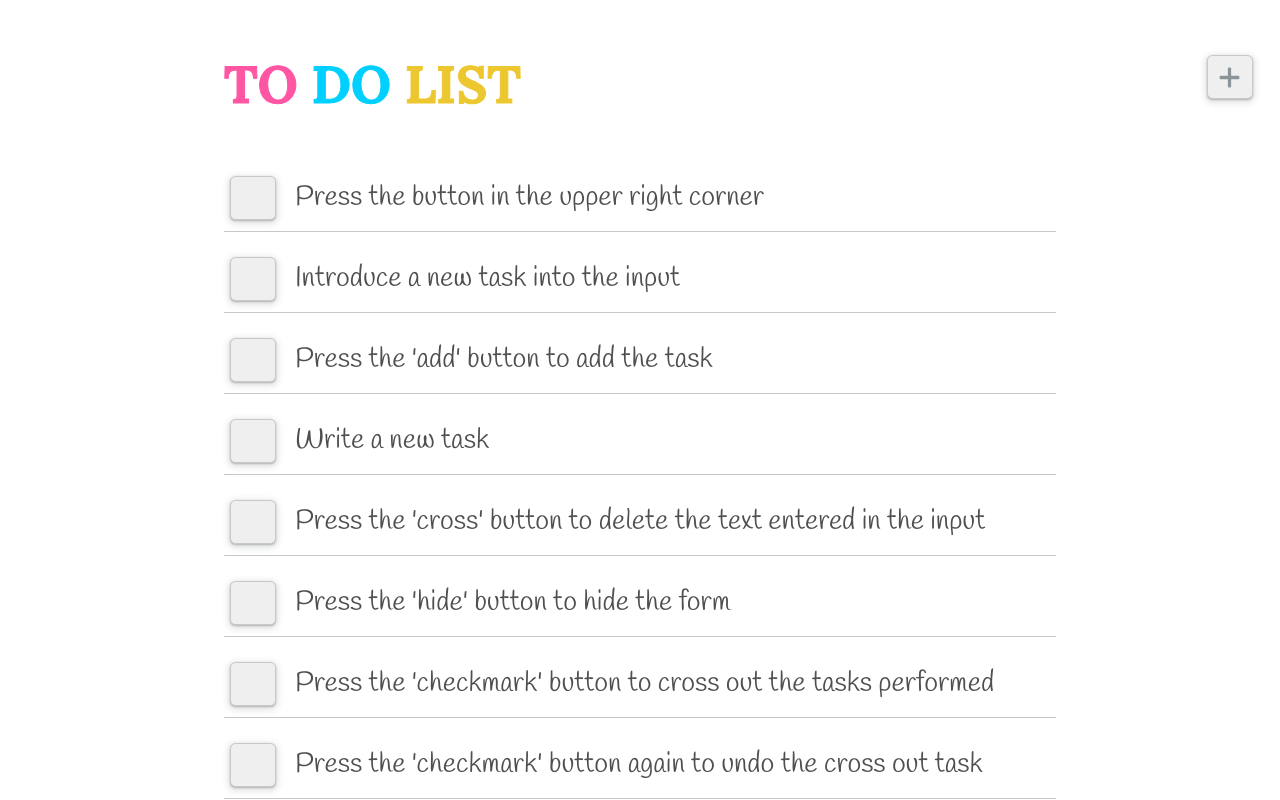
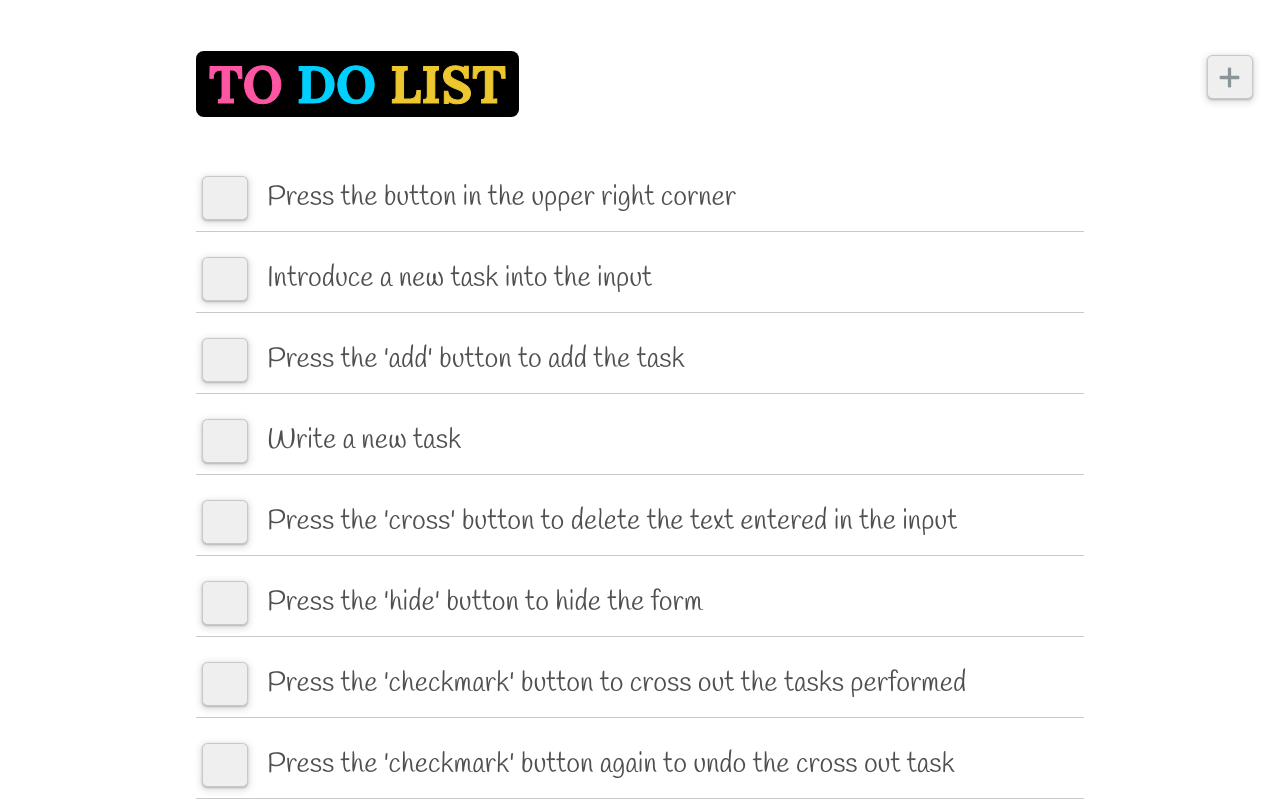
Before and after one commit to TBM85/demo-to-do-list, a React (Create React App) app: page / in a window 1280 px wide. Shown: the top 800 px of the page. Built offline with nearby package versions, Linux system fonts and the light colour scheme.

Commit message:
Include aria label to buttons

```diff
--- a/src/App.css
+++ b/src/App.css
@@ -32,6 +32,12 @@ header {
   display: flex;
 }
 
+h1 {
+  background: #000;
+  padding: 0 0.25em;
+  border-radius: 0.15em;
+}
+
 footer {
   position: absolute;
   font-size: calc(6px + 1vmin);
@@ -39,7 +45,7 @@ footer {
 }
 
 .container {
-  width: calc(40vw + 40vmin);
+  width: calc(35vw + 55vmin);
 }
 
 .no-tasks {
--- a/src/components/TaskItem/TaskItem.js
+++ b/src/components/TaskItem/TaskItem.js
@@ -80,11 +80,13 @@ const TaskItem = (props) => {
                 <div className="buttons">
                   <Button
                     type="button"
+                    ariaLabel="Edit the task"
                     className="edit-btn btn"
                     onClick={editHandler}
                   />
                   <Button
                     type="button"
+                    ariaLabel="Delete the task"
                     className="delete-btn btn"
                     onClick={deleteHandler}
                   />
@@ -92,17 +94,23 @@ const TaskItem = (props) => {
               ) : (
                 <Button
                   type="button"
+                  ariaLabel="Delete the task"
                   className="delete-btn btn"
                   onClick={deleteHandler}
                 />
               )
             ) : (
-              <Button type="button" onClick={saveHandler}>
+              <Button
+                type="button"
+                ariaLabel="Save changes"
+                onClick={saveHandler}
+              >
                 Save
               </Button>
             )}
             <Button
               type="button"
+              ariaLabel="Cancel changes"
               className="cancel-btn"
               onClick={cancelHandler}
             >
```
